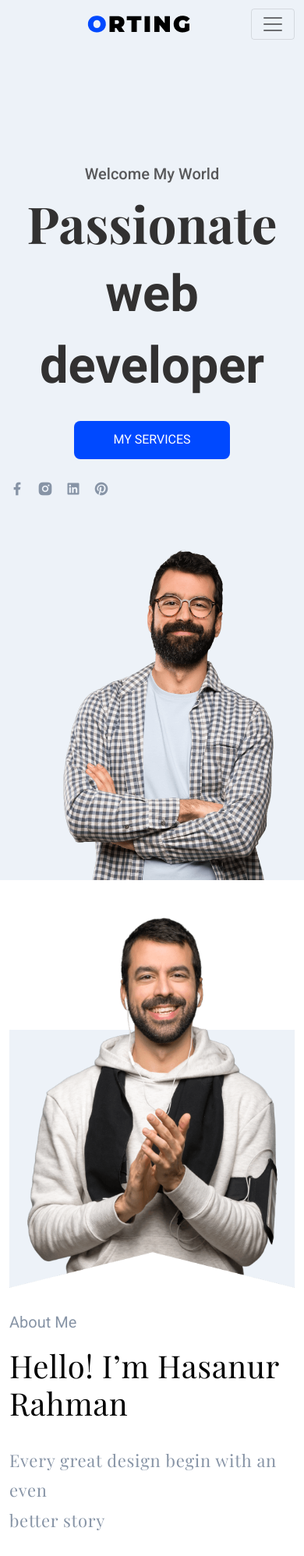
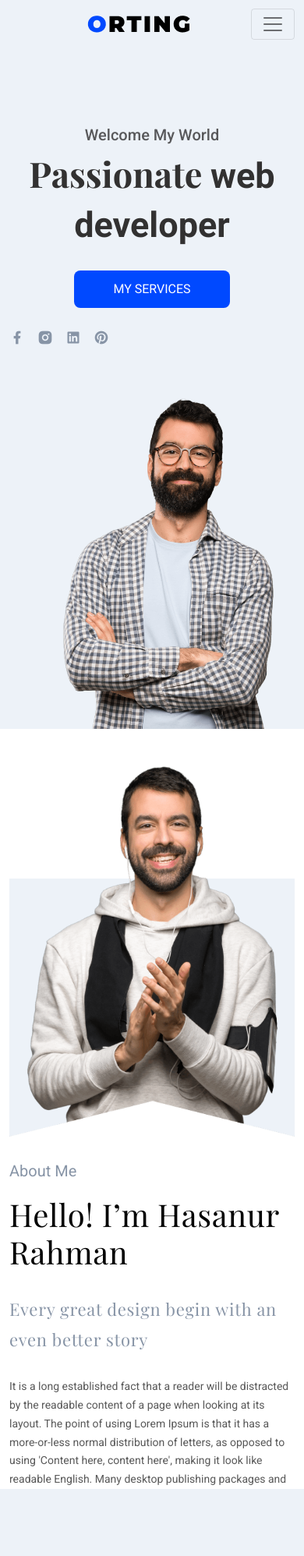
Before and after one commit to hasanur347/oriting-portfolio-template, a plain HTML site: page index.html in a window 390 px wide. Shown: the top 1996 px of the page at 78% size. After the commit the page ends 1910 px from the top, so only its background shows below. Drawn offline with nearby package versions, Linux system fonts and the light colour scheme; a web font is replaced by a local one.

Commit message:
Contunue Editing

```diff
--- a/index.html
+++ b/index.html
@@ -101,8 +101,8 @@
 
                     <div class="col-lg-6 col-md-6 col-sm-12 about-text">
                         <h5>About Me</h5>
-                        <h1>Hello! I’m Hasanur <br>Rahman</h1>
-                        <h4>Every great design begin with an even <br> better story</h4>
+                        <h1>Hello! I’m Hasanur Rahman</h1>
+                        <h4>Every great design begin with an even better story</h4>
                         <p>It is a long established fact that a reader will be distracted by the readable content of a page when looking at its layout. The point of using Lorem Ipsum is that it has a more-or-less normal distribution of letters, as opposed to using 'Content here, content here', making it look like readable English. Many desktop publishing packages and</p>
                     </div>
                 </div>
--- a/style.css
+++ b/style.css
@@ -109,7 +109,7 @@ nav{
 
 @media (max-width:767px){
     .left-header{
-        padding-top: 50px;
+        padding-top: 0px;
         text-align: center;
     }
     .left-header h5{
@@ -126,6 +126,12 @@ nav{
     }
     .right-header .profile-img{
         margin-top: 20px;
+    }
+}
+@media (max-width:450px){
+    .left-header h1{
+        font-size: 45px;
+
     }
 }
 @media only screen and (min-width: 768px) and (max-width: 1232px){
@@ -151,6 +157,7 @@ nav{
     color: #000;
     margin-bottom: 30px;
     letter-spacing: .6px;
+    max-width: 450px;
 }
 .about-text h4{
     color: hsl(214, 15%, 59%);
@@ -160,6 +167,7 @@ nav{
     font-weight: 400;
     letter-spacing: 0.7px;
     font-family: var(--ff-stylish);
+    max-width: 440px;
 }
 
 .about-text p{
@@ -176,6 +184,14 @@ nav{
     }
     .about-text h1{
         font-size:40px ;
-
+        width: 100%;
+    }
+    .about-text p{
+        width: 100%;
     }
 }
+@media (max-width:345px){
+    .about-text h1{
+        font-size:30px ;
+    }
+}
```
